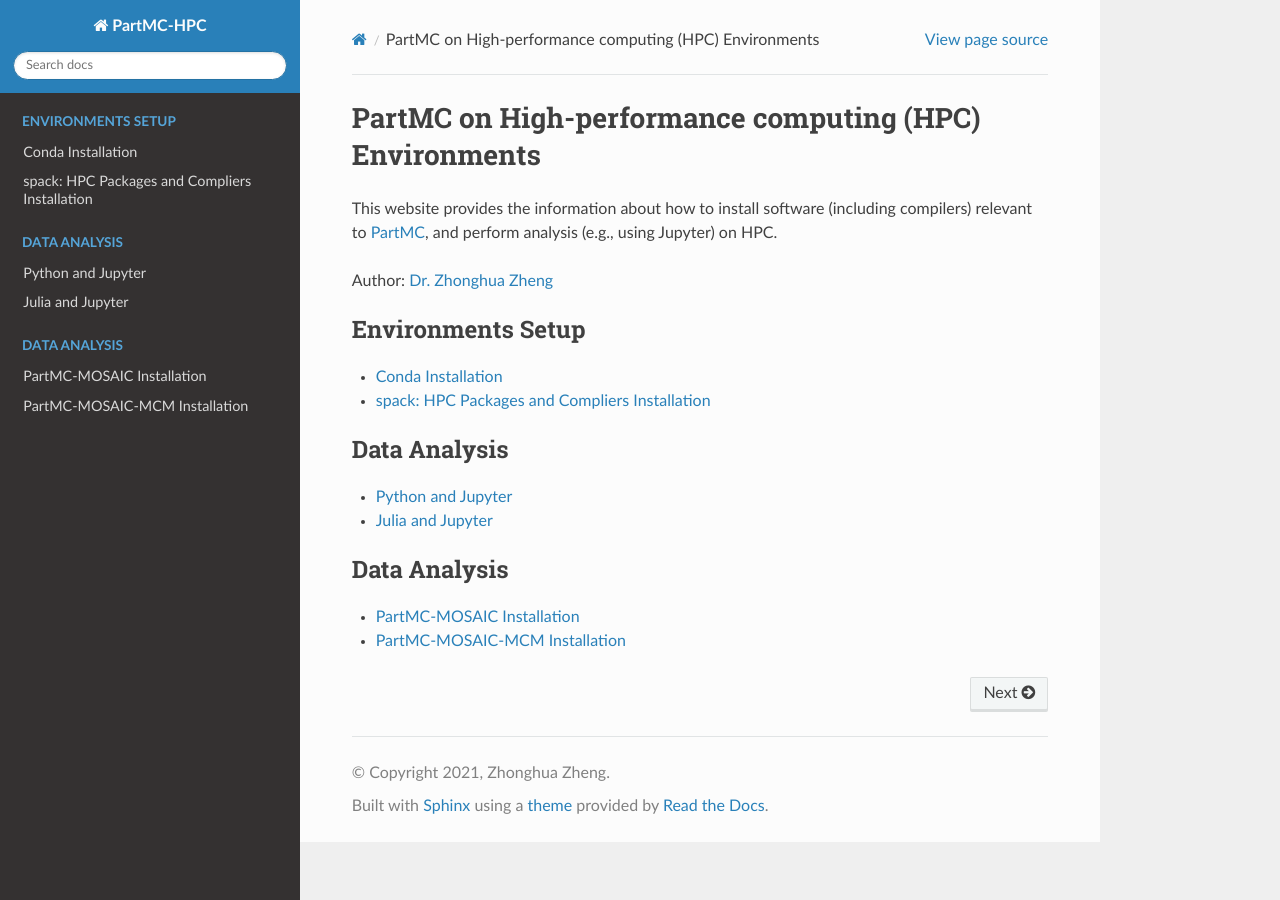
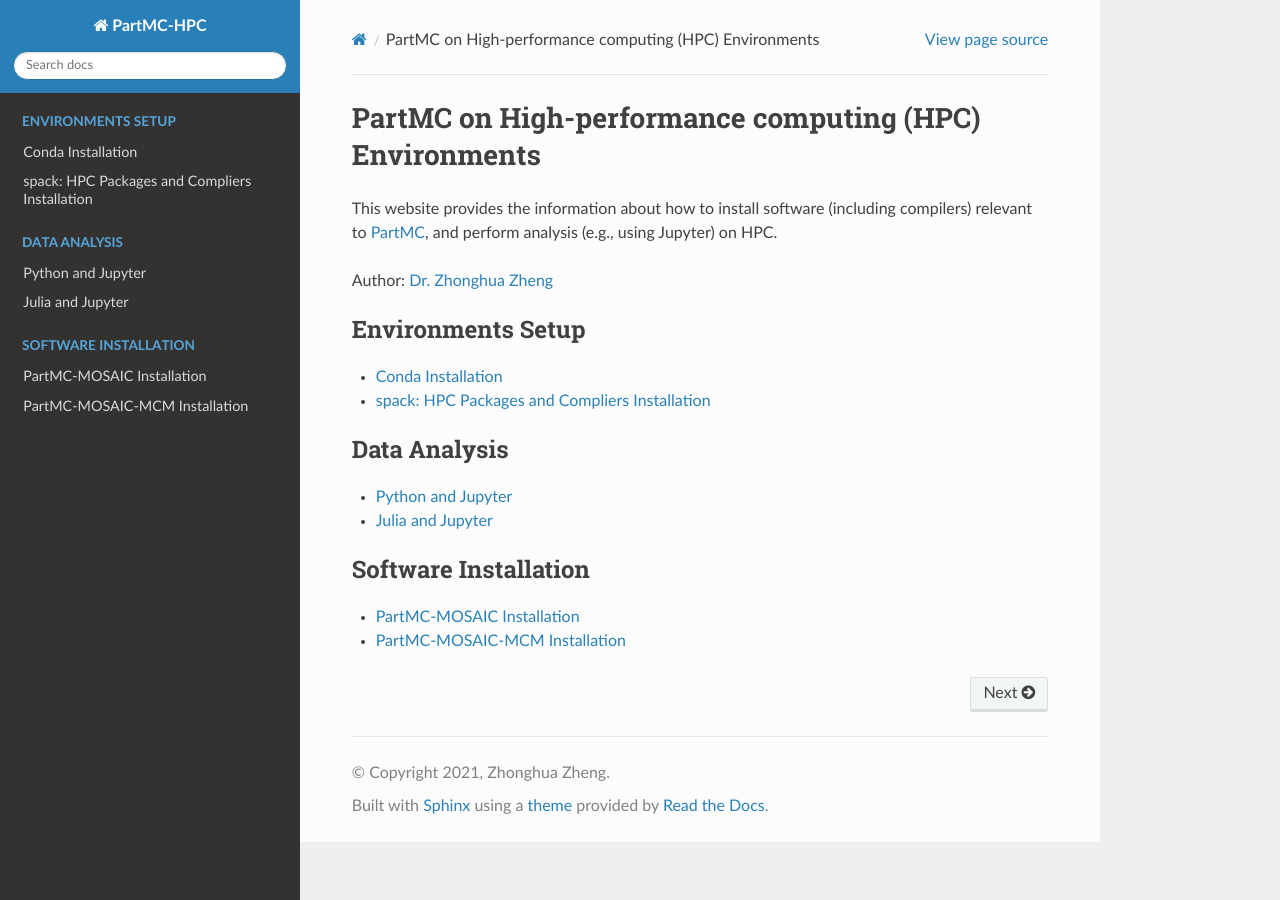
Before and after one commit to zhonghua-zheng/PartMC-HPC, a Sphinx documentation site: the page built from source/index.rst, in a window 1280 px wide. Built offline with Sphinx 7.4.7 and the Read the Docs theme 2.0.0, drawn with Linux system fonts in a browser that asks for light colours.

Commit message:
fixed the typo

```diff
--- a/source/index.rst
+++ b/source/index.rst
@@ -28,7 +28,7 @@ Author: `Dr. Zhonghua Zheng <https://zzheng93.github.io/>`_
 
 .. toctree::
    :maxdepth: 1
-   :caption: Data Analysis
+   :caption: Software Installation
 
    page/software_installation/partmc_mosaic_installation.md
    page/software_installation/partmc_mosaic_mcm_installation.md
```
